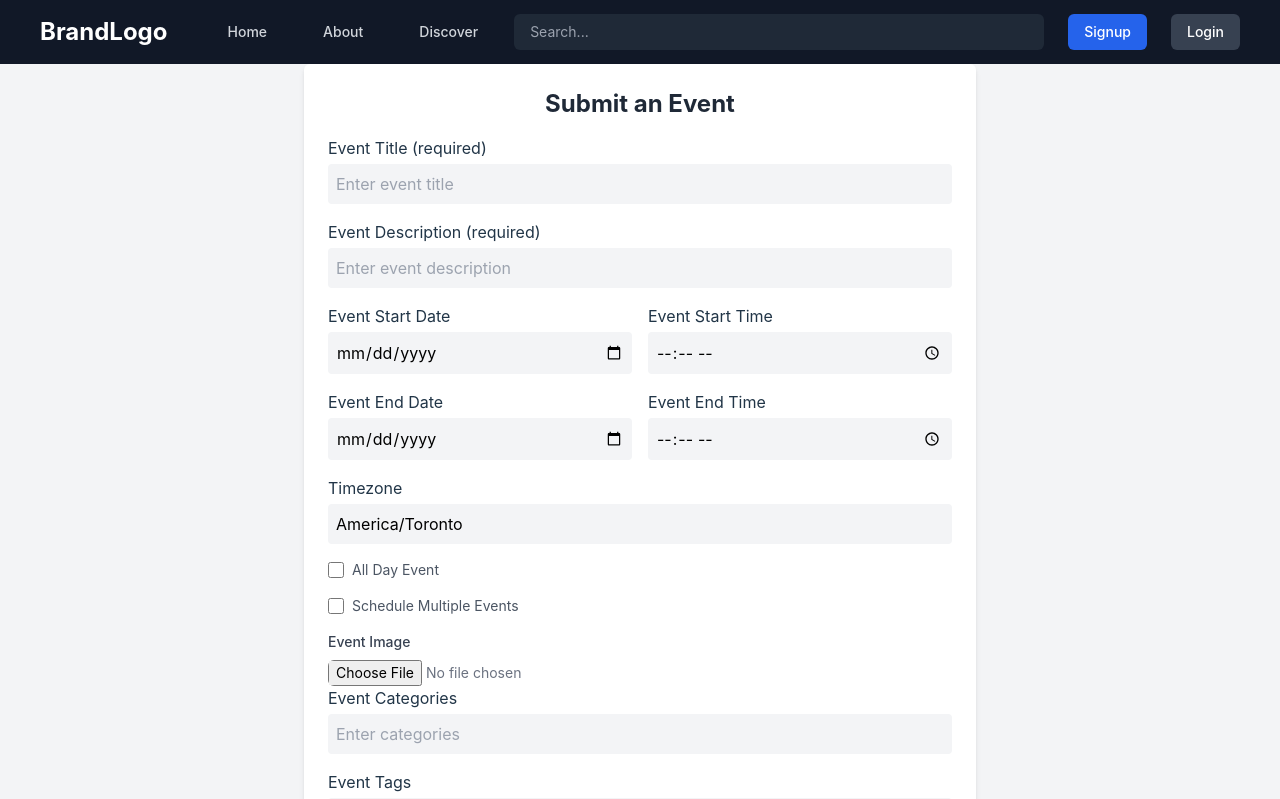
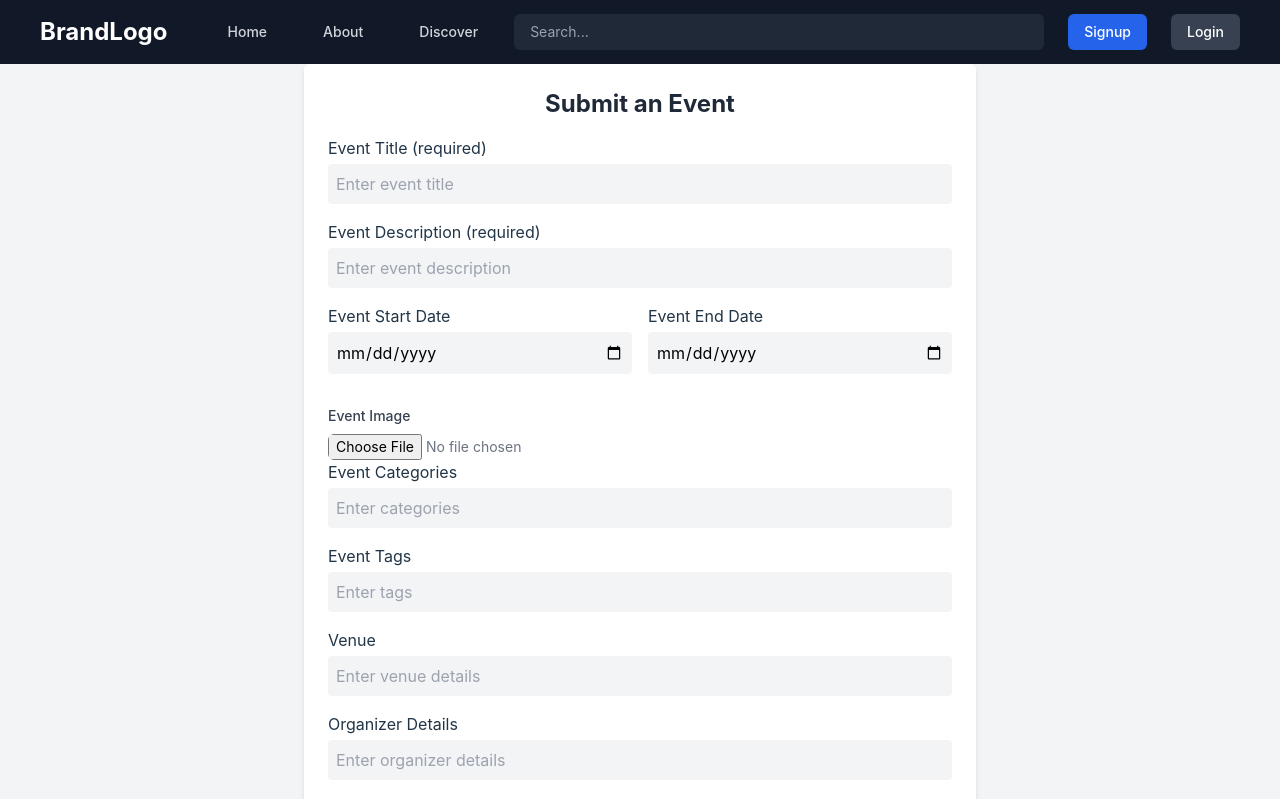
Before and after one commit to iVolunteer-Yonko/client, a React (Vite) app: page /event-submit in a window 1280 px wide. Shown: the top 799 px of the page. Built offline with nearby package versions, Linux system fonts and the light colour scheme.

Commit message:
modify event

```diff
--- a/src/assets/pages/SubmitEvent.jsx
+++ b/src/assets/pages/SubmitEvent.jsx
@@ -85,15 +85,7 @@ const SubmitEvent = () => {
               value={formData.startDate}
               onChange={handleChange}
             />
-            <InputField
-              label="Event Start Time"
-              name="startTime"
-              type="time"
-              value={formData.startTime}
-              onChange={handleChange}
-            />
-          </div>
-          <div className="grid grid-cols-1 gap-4 md:grid-cols-2">
+
             <InputField
               label="Event End Date"
               name="endDate"
@@ -101,42 +93,8 @@ const SubmitEvent = () => {
               value={formData.endDate}
               onChange={handleChange}
             />
-            <InputField
-              label="Event End Time"
-              name="endTime"
-              type="time"
-              value={formData.endTime}
-              onChange={handleChange}
-            />
           </div>
-          <InputField
-            label="Timezone"
-            name="timezone"
-            type="text"
-            value={formData.timezone}
-            onChange={handleChange}
-          />
-          <div className="mt-4 flex items-center">
-            <input
-              type="checkbox"
-              name="allDay"
-              checked={formData.allDay}
-              onChange={handleChange}
-              className="h-4 w-4 text-indigo-600 border-gray-300 rounded"
-            />
-            <label className="ml-2 text-sm text-gray-600">All Day Event</label>
-          </div>
-          <div className="mt-4 flex items-center">
-            <input
-              type="checkbox"
-              name="series"
-              checked={formData.series}
-              onChange={handleChange}
-              className="h-4 w-4 text-indigo-600 border-gray-300 rounded"
-            />
-            <label className="ml-2 text-sm text-gray-600">Schedule Multiple Events</label>
-          </div>
-          <div className="mt-4">
+                  <div className="mt-4">
             <label className="block text-sm font-medium text-gray-700">
               Event Image
             </label>
```
